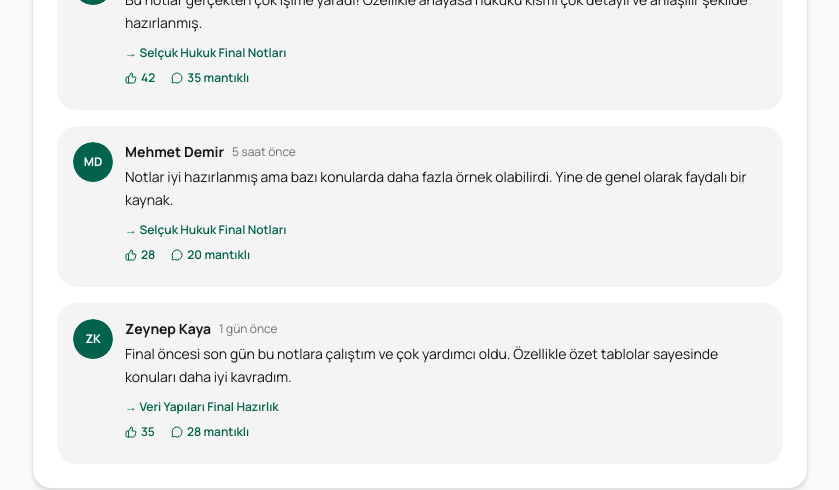
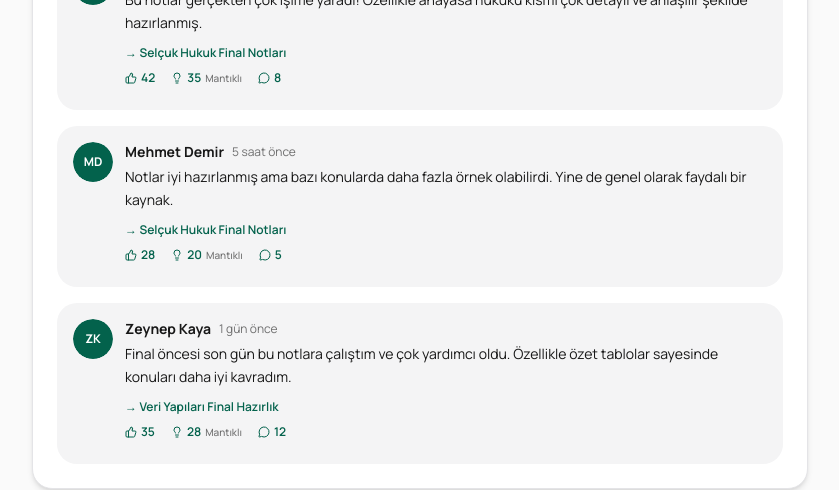
Before and after one commit to dogancanyildiz/wikonya, a Next.js app in the folder frontend/: page / in a window 1280 px wide. Shown: the part 2347-2837 px from the top of the page, without its empty margins (16-855 px from the left). Built offline with nearby package versions, Linux system fonts and the light colour scheme; no server answers.

Commit message:
feat(home): add makes sense interaction and fix comment count in popular comments

```diff
--- a/frontend/components/features/home/popular-comments.tsx
+++ b/frontend/components/features/home/popular-comments.tsx
@@ -2,7 +2,7 @@
 
 import { Card, CardContent } from "@/components/ui/card"
 import { Avatar, AvatarFallback } from "@/components/ui/avatar"
-import { ThumbsUp, MessageCircle } from "lucide-react"
+import { ThumbsUp, MessageCircle, Lightbulb } from "lucide-react"
 import Link from "next/link"
 
 interface PopularComment {
@@ -16,6 +16,7 @@ interface PopularComment {
   topicId: number
   upvotes: number
   logicalVotes: number
+  comments: number
   timeAgo: string
 }
 
@@ -34,6 +35,7 @@ export function PopularComments({ comments }: PopularCommentsProps) {
       topicId: 1,
       upvotes: 42,
       logicalVotes: 35,
+      comments: 8,
       timeAgo: "2 saat önce",
     },
     {
@@ -44,6 +46,7 @@ export function PopularComments({ comments }: PopularCommentsProps) {
       topicId: 1,
       upvotes: 28,
       logicalVotes: 20,
+      comments: 5,
       timeAgo: "5 saat önce",
     },
     {
@@ -54,6 +57,7 @@ export function PopularComments({ comments }: PopularCommentsProps) {
       topicId: 2,
       upvotes: 35,
       logicalVotes: 28,
+      comments: 12,
       timeAgo: "1 gün önce",
     },
   ]
@@ -102,14 +106,21 @@ export function PopularComments({ comments }: PopularCommentsProps) {
                         {comment.upvotes}
                       </span>
                     </div>
-                    {comment.logicalVotes > 0 && (
-                      <div className="flex items-center gap-1 text-primary">
-                        <MessageCircle className="w-3 h-3" />
-                        <span className="font-[Manrope] font-semibold text-xs">
-                          {comment.logicalVotes} mantıklı
-                        </span>
-                      </div>
-                    )}
+                    <div className="flex items-center gap-1 text-primary">
+                      <Lightbulb className="w-3 h-3" />
+                      <span className="font-[Manrope] font-semibold text-xs">
+                        {comment.logicalVotes}
+                      </span>
+                      <span className="font-[Manrope] font-medium text-[10px] text-foreground/60 dark:text-muted-foreground hidden sm:inline">
+                        Mantıklı
+                      </span>
+                    </div>
+                    <div className="flex items-center gap-1 text-primary">
+                      <MessageCircle className="w-3 h-3" />
+                      <span className="font-[Manrope] font-semibold text-xs">
+                        {comment.comments}
+                      </span>
+                    </div>
                   </div>
                 </div>
               </div>
```
